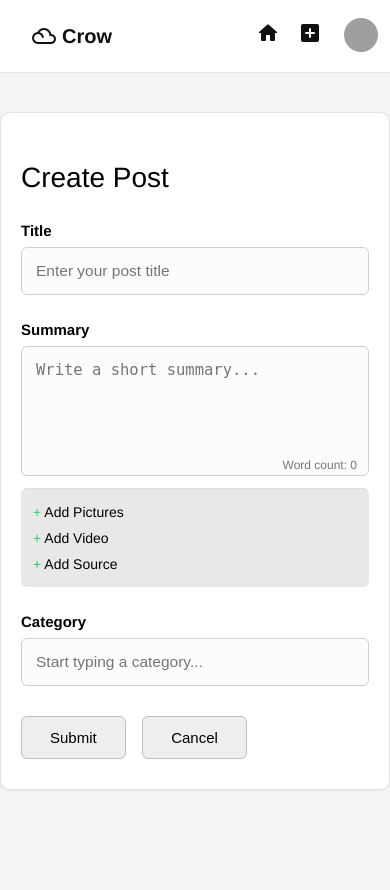
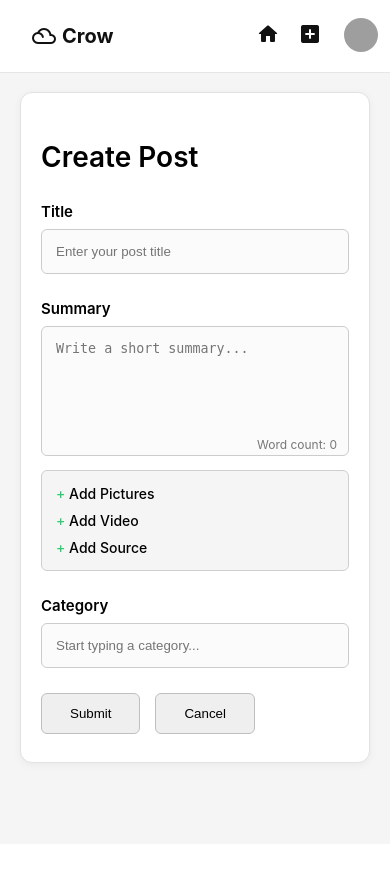
Before and after one commit to boneyphilip/crow, a Django app: page /create/ in a window 390 px wide. After the commit the page ends 768 px from the top, so only its background shows below. Run offline with Django 5.2, Linux system fonts and the light colour scheme; the visitor is signed in with stand-in values (Sample User, id 1); some libraries are stand-ins or nearby versions; grey boxes are pictures that could not be loaded.

Commit message:
Fix create post page layout and hide navbar search - Hid search bar only on create_post page - Fixed add-bar alignment to match input boxes - Cleaned and optimized CSS - Improved padding, spacing and responsive behavior

```diff
--- a/posts/static/posts/css/create_post.css
+++ b/posts/static/posts/css/create_post.css
@@ -1,86 +1,81 @@
 /* ============================================================
-   0. FIX NAVBAR SPACING (keeps content below navbar)
+   HIDE NAVBAR SEARCH ONLY ON CREATE POST PAGE
 ============================================================ */
-body {
-  font-family: "Helvetica Neue", Helvetica, Arial, sans-serif;
-  background: #f5f5f5;
-  margin: 0 !important;
-  padding-top: 72px !important;
-  padding-bottom: 60px;
-}
-/* Hide navbar search box only on Create Post page */
-.navbar .nav-center {
+.nav-center .search-box {
   display: none !important;
 }
 
 /* ============================================================
-   1. HIDE ALL BROWSER DEFAULT FILE INPUTS
+   GLOBAL LAYOUT — PUSH CONTENT BELOW NAVBAR
 ============================================================ */
-#imageInput,
-#videoInput,
-#sourceInput,
-input[type="file"] {
-  display: none !important;
+body {
+  margin: 0;
+  padding-top: 84px; /* navbar spacing */
+  background: #f5f5f5;
+  font-family: "Inter", sans-serif;
+}
+
+/* WRAPPER */
+.create-wrapper {
+  display: flex;
+  justify-content: center;
+  padding: 20px;
+}
+
+/* CARD */
+.create-card {
+  max-width: 760px;
+  width: 100%;
+  background: #fff;
+  padding: 40px 48px;
+  border-radius: 12px;
+  border: 1px solid #e2e2e2;
+  box-shadow: 0 2px 8px rgba(0, 0, 0, 0.05);
+}
+
+h1 {
+  margin-bottom: 28px;
+  font-size: 28px;
+  font-weight: 600;
 }
 
 /* ============================================================
-   2. MAIN CONTAINER
+   INPUTS & LABELS
 ============================================================ */
-.container {
-  max-width: 760px;
-  margin: 40px auto;
-  background: #fff;
-  border: 1px solid #e2e2e2;
-  border-radius: 10px;
-  padding: 45px 52px 60px 52px;
-  box-shadow: 0px 1px 4px rgba(0, 0, 0, 0.06);
+.form-group {
+  margin-bottom: 25px;
 }
 
-/* ============================================================
-   3. TITLES & LABELS
-============================================================ */
-h1 {
-  font-size: 28px;
-  margin-bottom: 28px;
-  font-weight: 500;
+label {
+  display: block;
+  font-size: 15px;
+  font-weight: 600;
+  margin-bottom: 8px;
 }
 
-.form-group {
-  margin-bottom: 26px;
-}
-
-.form-group label {
-  display: block;
-  margin-bottom: 8px;
-  font-weight: 600;
-  font-size: 15px;
-}
-
-/* ============================================================
-   4. INPUT FIELDS
-============================================================ */
 input[type="text"],
 textarea,
 #categoryInput {
   width: 100%;
   padding: 14px;
-  font-size: 15.5px;
-  border: 1px solid #cfcfcf;
+  border: 1px solid #ccc;
   border-radius: 6px;
-  background: #fcfcfc;
-  transition: 0.2s ease;
+  background: #fbfbfb;
+  transition: 0.25s;
   box-sizing: border-box;
 }
 
 input[type="text"]:focus,
 textarea:focus,
 #categoryInput:focus {
-  border: 2px solid #000;
+  border-color: #000;
   background: #fff;
   outline: none;
 }
 
-/* Word count wrapper */
+/* ============================================================
+   TEXTAREA + WORD COUNT
+============================================================ */
 .textarea-wrapper {
   position: relative;
 }
@@ -88,28 +83,30 @@
 textarea {
   height: 130px;
   resize: none;
-  padding-bottom: 28px;
+  padding-bottom: 32px;
 }
 
 .word-count {
   position: absolute;
+  right: 12px;
   bottom: 8px;
-  right: 12px;
   font-size: 12px;
   color: #777;
 }
 
 /* ============================================================
-   5. ADD MEDIA BAR
+   ADD MEDIA BAR — FIXED ALIGNMENT
 ============================================================ */
 .add-bar {
   display: flex;
   gap: 25px;
-  padding: 15px 12px;
-  background: #e8e8e8;
-  border-top: 1px solid #ddd;
-  margin-top: 8px;
+  padding: 14px 14px; /* exact match input spacing */
+  background: #f5f5f5;
+  border: 1px solid #cfcfcf;
   border-radius: 6px;
+  width: 100%;
+  margin-top: 10px;
+  box-sizing: border-box;
 }
 
 .add-bar span {
@@ -119,27 +116,25 @@
 }
 
 .plus {
+  font-weight: 700;
   color: #2ecc71;
-  font-weight: 700;
 }
 
 /* ============================================================
-   6. MEDIA PREVIEW AREA
+   MEDIA PREVIEW
 ============================================================ */
 .preview-area {
+  display: none;
   background: #eee;
-  border-top: 1px solid #ccc;
   padding: 14px;
+  border-radius: 8px;
   margin-top: 10px;
-  border-radius: 6px;
-  display: none;
 }
 
-/* Thumbnails */
 .thumbnail-container {
   display: flex;
+  flex-wrap: wrap;
   gap: 12px;
-  flex-wrap: wrap;
 }
 
 .thumbnail {
@@ -158,153 +153,49 @@
   object-fit: cover;
 }
 
-.thumb-number {
-  position: absolute;
-  bottom: 3px;
-  left: 3px;
-  background: rgba(0, 0, 0, 0.8);
-  color: #fff;
-  font-size: 11px;
-  padding: 2px 5px;
-  border-radius: 3px;
-}
-
-/* Remove image button */
 .remove-btn {
   position: absolute;
+  right: 3px;
   top: 3px;
-  right: 3px;
   background: rgba(0, 0, 0, 0.85);
+  color: white;
+  border: none;
   width: 18px;
   height: 18px;
   border-radius: 50%;
-  border: none;
-  color: #fff;
   cursor: pointer;
-  font-size: 12px;
-}
-
-.remove-btn:hover {
-  background: rgba(255, 0, 0, 0.8);
-}
-
-/* Document & video rows */
-.row-item {
-  display: flex;
-  align-items: center;
-  background: #fff;
-  border: 1px solid #ccc;
-  border-radius: 6px;
-  padding: 8px;
-  margin-top: 10px;
-  position: relative;
-}
-
-.row-icon {
-  width: 20px;
-  height: 20px;
-  margin-right: 8px;
-}
-
-.row-filename {
-  flex: 1;
-  font-size: 14px;
-  white-space: nowrap;
-  overflow: hidden;
-  text-overflow: ellipsis;
-}
-
-/* Remove row button */
-.remove-row-btn {
-  position: absolute;
-  top: 50%;
-  right: 6px;
-  transform: translateY(-50%);
-  width: 18px;
-  height: 18px;
-  border-radius: 50%;
-  border: none;
-  background: rgba(0, 0, 0, 0.85);
-  color: white;
-  cursor: pointer;
-  font-size: 12px;
-}
-
-.remove-row-btn:hover {
-  background: rgba(255, 0, 0, 0.75);
-}
-
-.preview-status {
-  text-align: right;
-  font-size: 13px;
-  margin-top: 8px;
-  color: #555;
 }
 
 /* ============================================================
-   7. CATEGORY SUGGESTIONS
-============================================================ */
-#categorySuggestions {
-  width: 100%;
-  position: absolute;
-  background: #fff;
-  border: 1px solid #ccc;
-  border-radius: 6px;
-  margin-top: 4px;
-  display: none;
-  z-index: 999;
-}
-
-#categorySuggestions.show {
-  display: block;
-}
-
-.suggestion-item,
-.suggestion-create {
-  padding: 10px 14px;
-  cursor: pointer;
-}
-
-.suggestion-item:hover,
-.suggestion-create:hover {
-  background: #f0f0f0;
-}
-
-/* ============================================================
-   8. BUTTONS
+   BUTTONS
 ============================================================ */
 .button-row {
-  margin-top: 30px;
+  margin-top: 25px;
+  display: flex;
+  gap: 15px;
 }
 
 .btn-primary,
 .btn-secondary {
   padding: 12px 28px;
   border-radius: 6px;
-  font-size: 15px;
   border: 1px solid #bfbfbf;
-  background: #eee;
   cursor: pointer;
-  transition: 0.25s ease;
-}
-
-.btn-secondary {
-  margin-left: 12px;
+  transition: 0.25s;
 }
 
 .btn-primary:hover,
 .btn-secondary:hover {
   background: #000;
-  color: #fff;
-  transform: translateY(-2px);
+  color: white;
 }
 
 /* ============================================================
-   9. RESPONSIVE FIXES
+   RESPONSIVE
 ============================================================ */
 @media (max-width: 540px) {
-  .container {
-    padding: 30px 20px;
+  .create-card {
+    padding: 28px 20px;
   }
 
   .add-bar {
--- a/posts/templates/posts/create_post.html
+++ b/posts/templates/posts/create_post.html
@@ -5,15 +5,16 @@
     <meta charset="UTF-8" />
     <title>Create Post</title>
 
-    <!-- LOAD ONLY create_post.css -->
+    <!-- Navbar & Page Styles -->
+    <link rel="stylesheet" href="{% static 'posts/css/navbar.css' %}" />
     <link rel="stylesheet" href="{% static 'posts/css/create_post.css' %}" />
   </head>
 
   <body>
     {% include 'posts/navbar.html' %}
-    <!-- DO NOT load navbar.css here -->
 
-    <div class="container">
+    <div class="create-wrapper">
+      <div class="create-card">
         <h1>Create Post</h1>
 
         <form method="POST" enctype="multipart/form-data">
@@ -22,7 +23,11 @@
           <!-- TITLE -->
           <div class="form-group">
             <label>Title</label>
-          <input type="text" name="title" placeholder="Enter your post title" />
+            <input
+              type="text"
+              name="title"
+              placeholder="Enter your post title"
+            />
           </div>
 
           <!-- SUMMARY -->
@@ -37,16 +42,20 @@
               <div class="word-count" id="wordCount">Word count: 0</div>
             </div>
 
+            <!-- ADD BAR -->
             <div class="add-bar">
               <span id="addImageBtn"
                 ><span class="plus">+</span> Add Pictures</span
               >
-            <span id="addVideoBtn"><span class="plus">+</span> Add Video</span>
+              <span id="addVideoBtn"
+                ><span class="plus">+</span> Add Video</span
+              >
               <span id="addSourceBtn"
                 ><span class="plus">+</span> Add Source</span
               >
             </div>
 
+            <!-- PREVIEW -->
             <div id="previewArea" class="preview-area">
               <input
                 type="file"
@@ -55,11 +64,17 @@
                 multiple
                 accept="image/*"
               />
-            <input type="file" id="videoInput" name="video" accept="video/*" />
+              <input
+                type="file"
+                id="videoInput"
+                name="video"
+                accept="video/*"
+              />
               <input type="file" id="sourceInput" name="sources" multiple />
 
               <div id="thumbnailContainer" class="thumbnail-container"></div>
               <div id="combinedPreview"></div>
+
               <div id="previewStatusBar" class="preview-status"></div>
             </div>
           </div>
@@ -76,6 +91,7 @@
             <div id="categorySuggestions"></div>
           </div>
 
+          <!-- BUTTONS -->
           <div class="button-row">
             <button type="submit" class="btn-primary">Submit</button>
             <button
@@ -88,6 +104,7 @@
           </div>
         </form>
       </div>
+    </div>
 
     <script src="{% static 'posts/js/create_post.js' %}"></script>
   </body>
```
Lines whose indentation alone changed are shown as unchanged.
